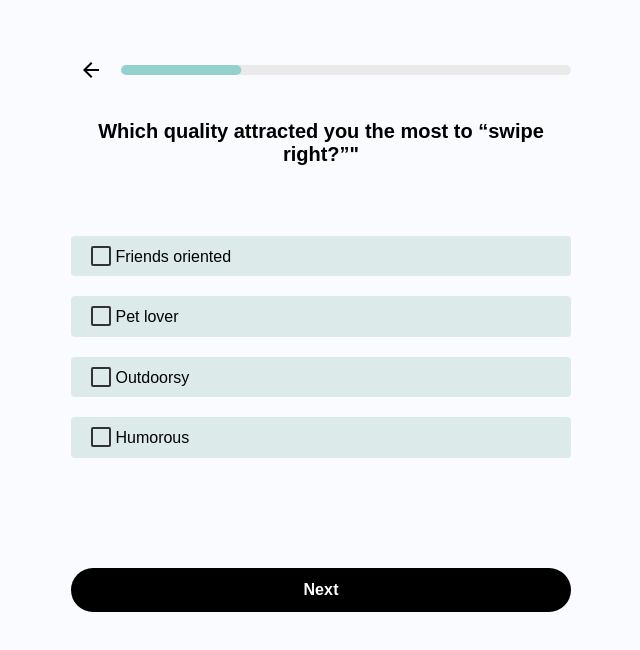
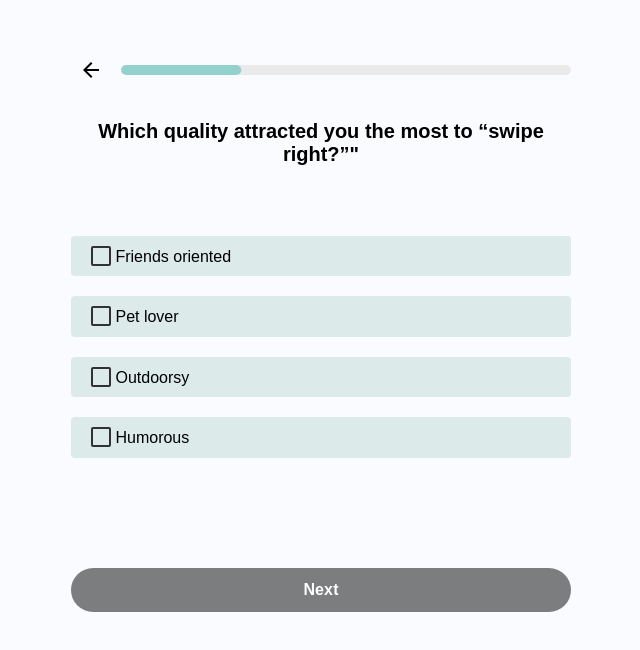
Before and after one commit to firstly-colab/firstly-frontEnd, a React (Create React App) app: page /survey in a window 1280 px wide. Both pictures are taken after a click on the button "Start". Shown: the top 650 px of the page, without its empty margins (319-959 px from the left). Built offline with nearby package versions, Linux system fonts and the light colour scheme; a web font is replaced by a local one.

Commit message:
disabled array if empty on first question

```diff
--- a/src/Components/Survey.js
+++ b/src/Components/Survey.js
@@ -188,16 +188,16 @@ const Survey = () => {
                         <button
                                 type="button"
                                 onClick={handleNext}
-                                // style={{ backgroundColor: array0 === true ? 'rgba(0, 0, 0, 0.5)' : 'black' }}
-                                // disabled={array0 === true}
+                                style={{ backgroundColor: checked.length === 0 ? 'rgba(0, 0, 0, 0.5)' : 'black' }}
+                                disabled={checked.length === 0}
                             >Next
                             </button>
                         ) : (
                             <button
                                 type="button"
                                 onClick={handleSubmit}
-                                    // disabled={array0 === true}
-                                    // style={{ backgroundColor: array0 === true ? 'rgba(0, 0, 0, 0.5)' : 'black' }}
+                                    disabled={checked.length === 0}
+                                    style={{ backgroundColor: checked.length === 0 ? 'rgba(0, 0, 0, 0.5)' : 'black' }}
                             >Submit
                             </button>
                         )}
```
Also changed, not shown: src/Components/Dashboard.js (+0 -18 lines).
